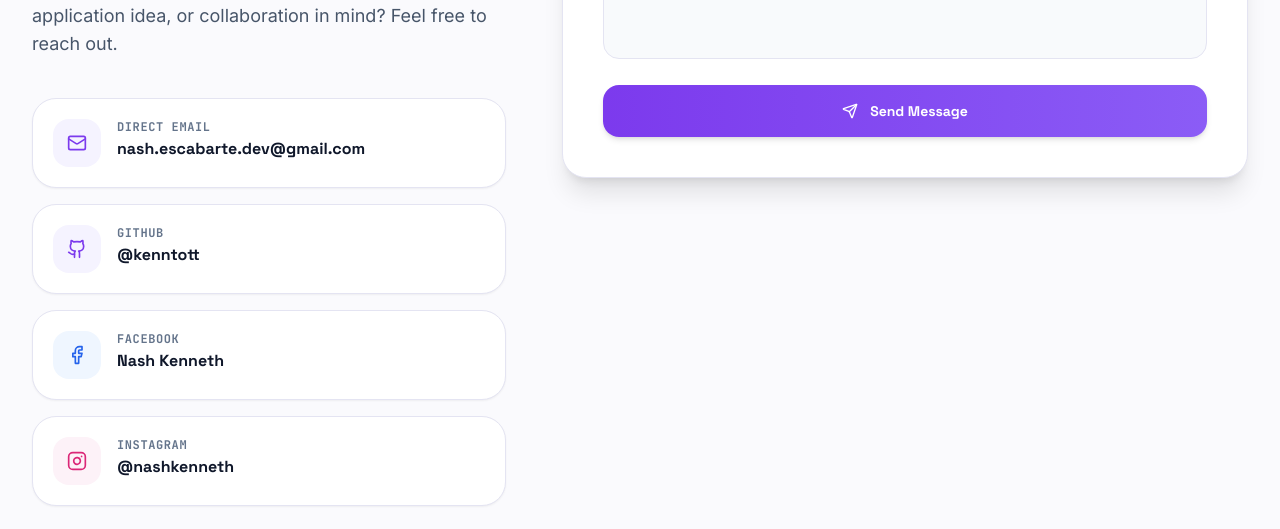
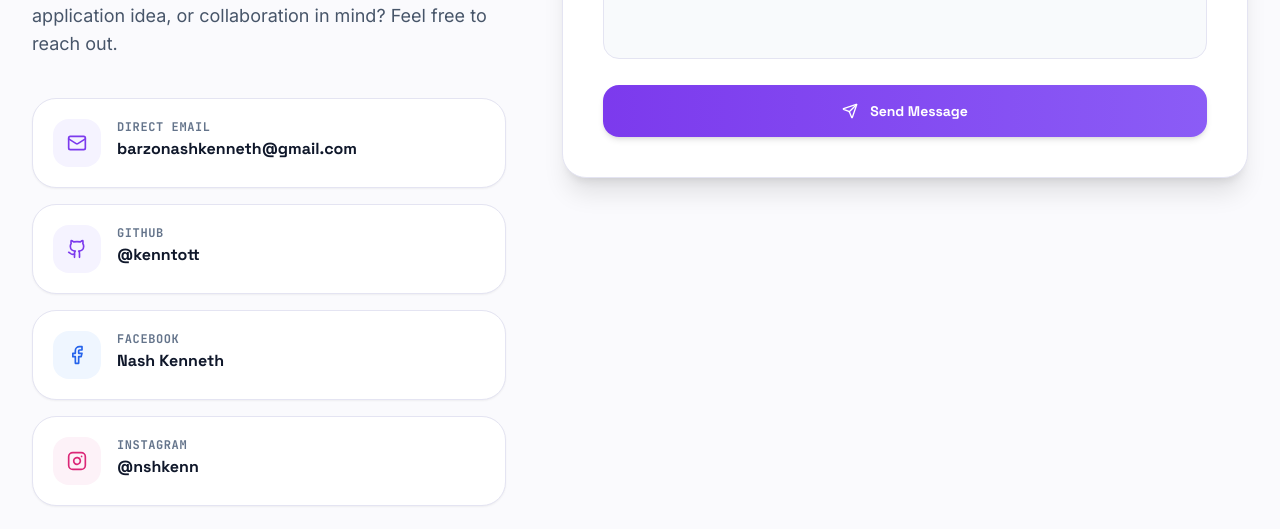
Before and after one commit to kenntott/nash-keneth-portfolio, a React (Vite) app: page / in a window 1280 px wide. Shown: the part 10600-11129 px from the top of the page. Built offline with nearby package versions, Linux system fonts and the light colour scheme; no server answers; the HTML template or start-up script is replaced by a standard one.

Commit message:
Update exact links for email, Facebook, and Instagram

```diff
--- a/src/data/socialLinks.js
+++ b/src/data/socialLinks.js
@@ -8,12 +8,12 @@ export const socialLinks = {
   location: "Philippines",
   status: "Available for Projects & Opportunities",
   isAvailable: true,
-  email: "nash.escabarte.dev@gmail.com",
+  email: "barzonashkenneth@gmail.com",
   github: "https://github.com/kenntott",
   githubUsername: "kenntott",
-  facebook: "https://facebook.com",
+  facebook: "https://www.facebook.com/share/1AFFXqztJw/",
   facebookUsername: "Nash Kenneth",
-  instagram: "https://instagram.com",
-  instagramUsername: "@nashkenneth",
+  instagram: "https://www.instagram.com/nshkenn?rpxt=Y2djMHFzOWpyOXZ1",
+  instagramUsername: "@nshkenn",
   resumePath: "/resume.pdf",
 };
```
